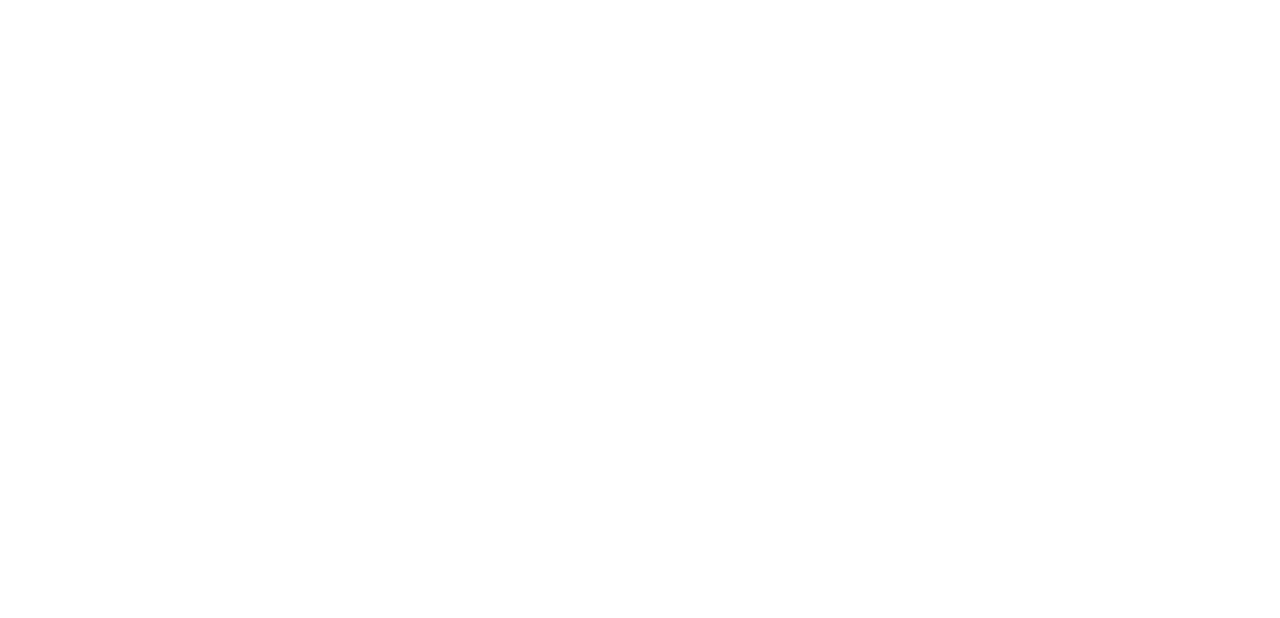
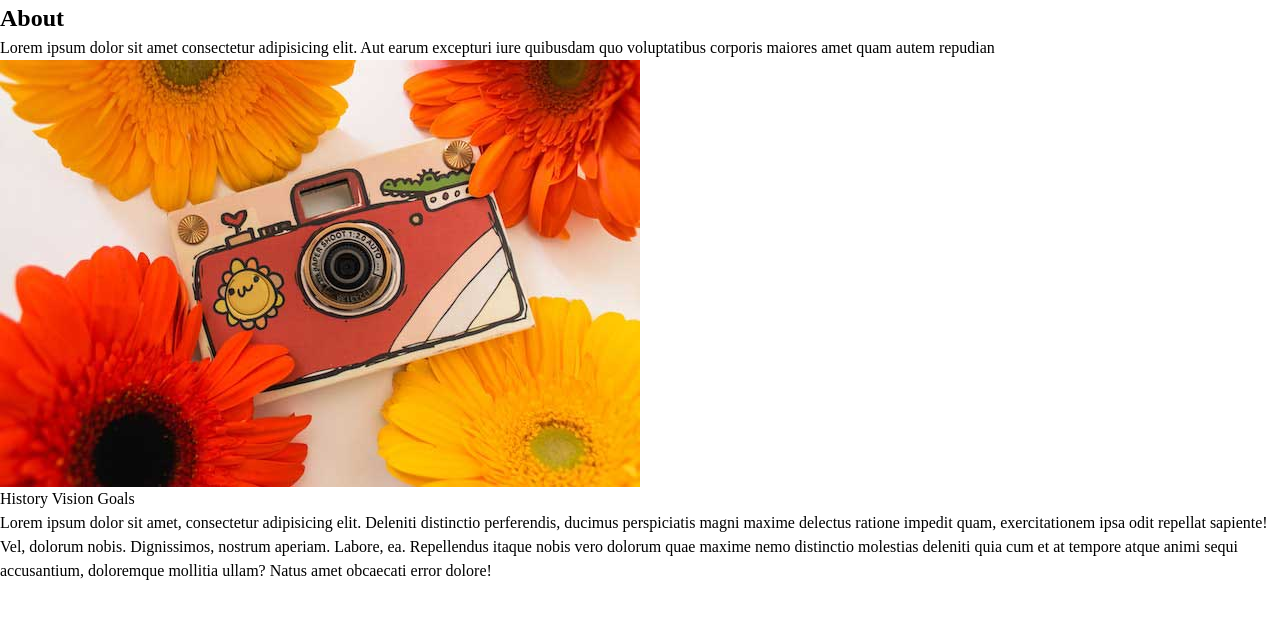
Before and after one commit to jakfils/tabs-dipslay-different-content, a plain HTML site: page index.html in a window 1280 px wide. Drawn offline with Linux system fonts and the light colour scheme.

Commit message:
Add html content

```diff
--- a/index.html
+++ b/index.html
@@ -15,8 +15,39 @@
 </head>
 
 <body>
+  <!-- Container -->
+  <div class="container">
+    <!-- About section -->
+    <section class="about">
+      <!-- Section title -->
+      <h2 class="section-title">About</h2>
+      <!-- Section description -->
+      <p class="section-description">Lorem ipsum dolor sit amet consectetur adipisicing elit. Aut earum excepturi iure
+        quibusdam
+        quo voluptatibus corporis maiores amet quam autem repudian</p>
+      <!-- Content -->
+      <div class="section-content">
+        <!-- Image -->
+        <div class="image"><img src="./img/image.jpg" alt="image"></div>
+        <!-- Informations -->
+        <div class="infos">
+          <div class="items">
+            <span class="tab-item-title">History</span>
+            <span class="tab-item-title">Vision</span>
+            <span class="tab-item-title">Goals</span>
+          </div>
+          <h3 class="item-title"></h3>
+          <p class="item-description">Lorem ipsum dolor sit amet, consectetur adipisicing elit. Deleniti distinctio
+            perferendis, ducimus perspiciatis magni maxime delectus ratione impedit quam, exercitationem ipsa odit
+            repellat sapiente! Vel, dolorum nobis. Dignissimos, nostrum aperiam.
+            Labore, ea. Repellendus itaque nobis vero dolorum quae maxime nemo distinctio molestias deleniti quia cum et
+            at tempore atque animi sequi accusantium, doloremque mollitia ullam? Natus amet obcaecati error dolore!</p>
+        </div>
+      </div>
 
-<script src="./js/index.js"></script>
+    </section>
+  </div>
+  <script src="./js/index.js"></script>
 </body>
 
 </html>
```
Also changed, not shown: img/image.jpg (added).
